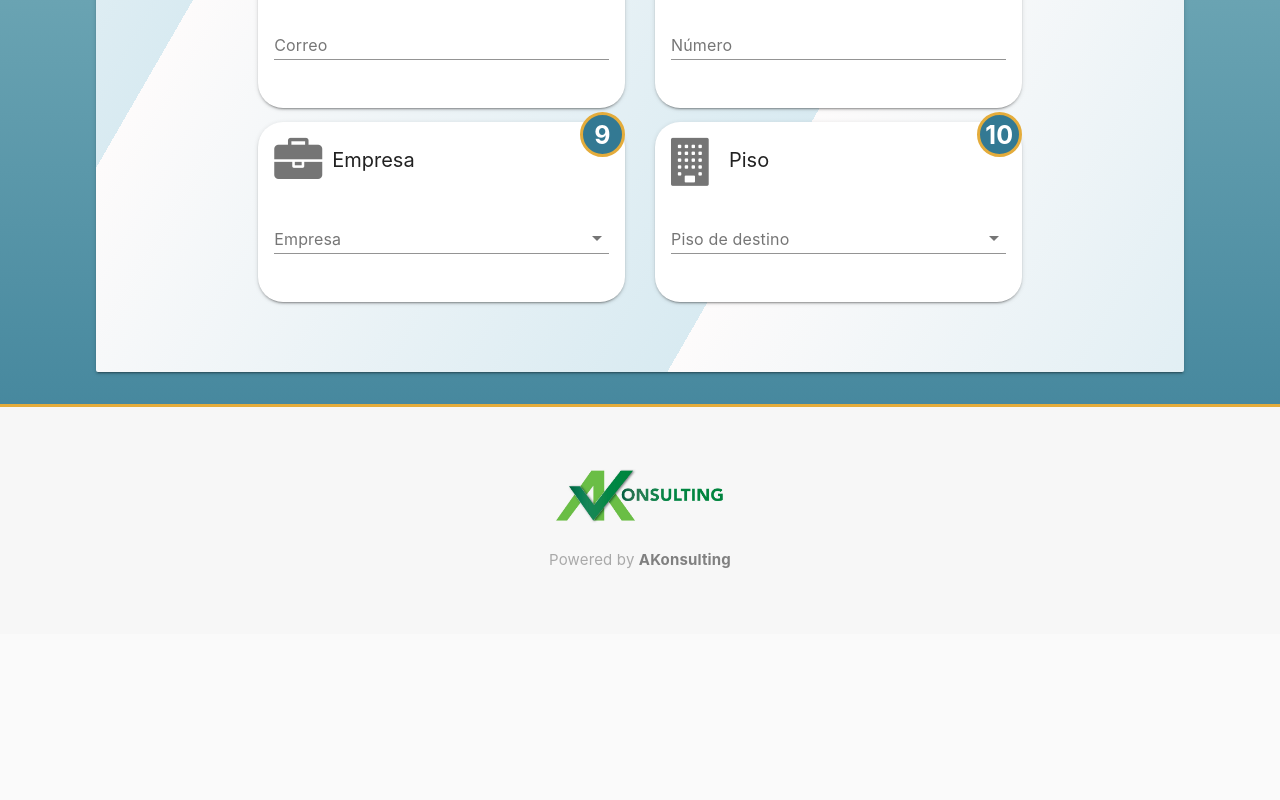
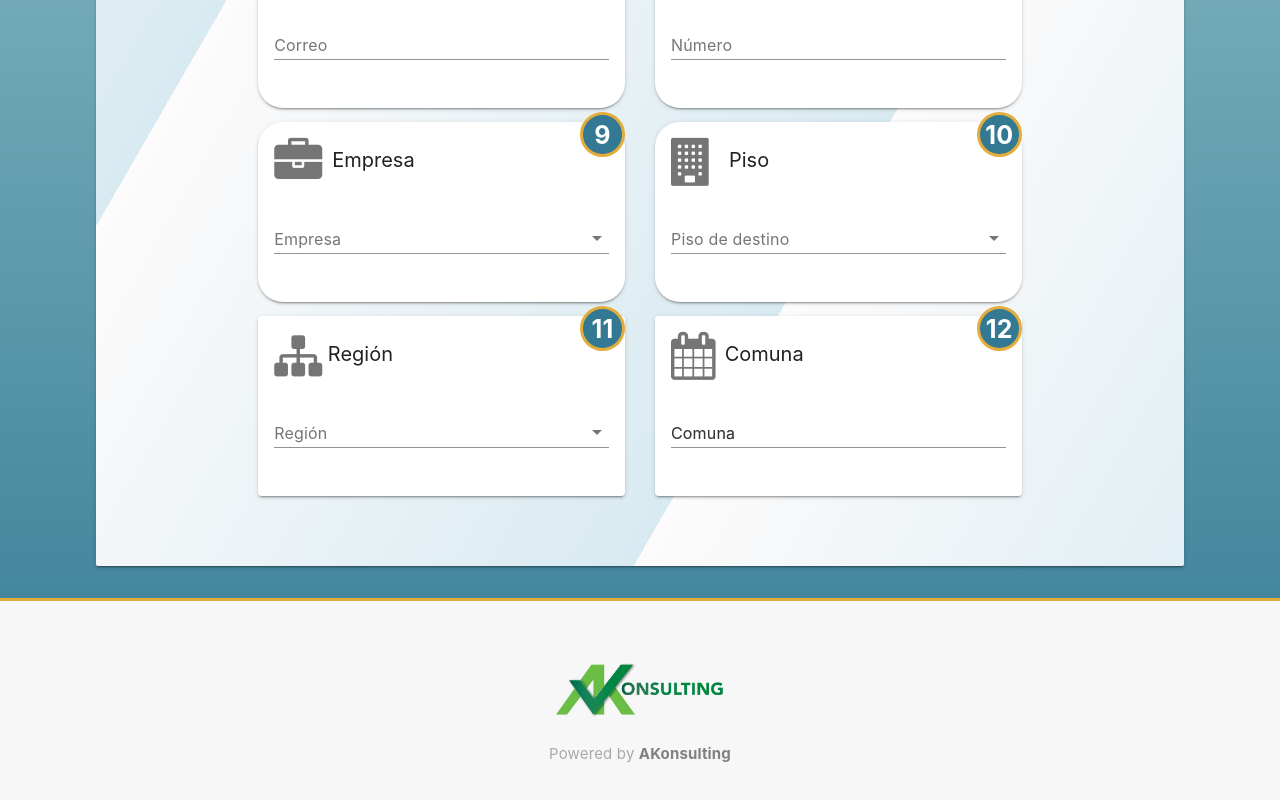
Before and after one commit to cristianrojasn/AMSA_COVID19_form, a Vue app in the folder amsa-form/: page / in a window 1280 px wide. Shown: the part 759-1559 px from the top of the page. Before the commit the page ends 1393 px from the top, so only its background shows below. Built offline with nearby package versions, Linux system fonts and the light colour scheme; what vuefire would draw is missing.

Commit message:
nueva fila dependiente

```diff
--- a/amsa-form/src/components/PrimeraPag.vue
+++ b/amsa-form/src/components/PrimeraPag.vue
@@ -107,7 +107,7 @@
             <!--Empresa-->
         <SelEmpresas/>
         <!--<SelEmpresas/>-->
-
+        <SelComuna/>
     </div>
 </template>
 
@@ -115,6 +115,7 @@
 
 import SelEmpresas from '../components/SelEmpresas.vue';
 import SelCumple from '../components/b-day.vue';
+import SelComuna from '../components/comuna.vue';
 
 export default {
     name: "DatosPersonales",
@@ -131,6 +132,7 @@ export default {
     components: {
         SelCumple,
         SelEmpresas,
+        SelComuna,
     }
 
 }
--- a/amsa-form/src/components/SelEmpresas.vue
+++ b/amsa-form/src/components/SelEmpresas.vue
@@ -36,7 +36,7 @@
                     <md-card-content class="bottom">
                         <md-field>
                             <label for="area">Piso de destino</label>
-                            <md-select name="area" id="area" v-model="Area" md-dense>
+                            <md-select name="area" id="area" v-model="area" md-dense>
                                 <md-option v-for="ar of areas" :key="ar" :value="ar">
                                     {{ ar }}
                                 </md-option>
--- a/amsa-form/src/components/comuna.vue
+++ b/amsa-form/src/components/comuna.vue
@@ -1,89 +1,78 @@
-<!---------- Seccion Gerencia --------->
+<!---------- Seccion Región --------->
 <template>
     <div class="comuna">
         <b-row class="justify-content-center">
-            <b-col class="box-respuestas-1" cols="12" md="3">
+            <b-col class="box-respuestas-1" cols="12" md="6">
             <md-card class="md-layout-item box-respuestas-1 rounded">
                 <md-badge
                 id="badge-steps"
-                md-content="2"
+                md-content="11"
                 />
                 <md-card-header>
                 <div class="md-title">
                     <md-icon class="fa fa-sitemap md-size-2x"></md-icon>
-                    Gerencia
+                    Región
                 </div>
                 </md-card-header>
                 <md-card-content class="bottom">
-                <md-field :class="getValidationClass('gerencia')">
-                    <label for="gerencia">Gerencia</label>
-                    <md-select
-                    name="gerencia"
-                    id="gerencia"
-                    v-model="form.gerencia"
-                    :disabled="sending"
-                    @md-selected="clearAfterGroup"
-                    >
+                <md-field>
+                    <label for="region">Región</label>
+                    <md-select name="region" id="region" v-model="reg">
                     <md-option
-                        v-for="op in Object.keys(opciones)"
-                        :key="op"
-                        :value="op"
-                    >{{ op }}</md-option>
+                        v-for="(regi,index) of Object.keys(comunas)"
+                        :key="regi"
+                        :value="Object.keys(comunas)[index]"
+                    >{{ regi }}</md-option>
                     </md-select>
-                    <span
+                    <!-- <span
                     class="md-error"
                     v-if="!$v.form.gerencia.required"
-                    >Se requiere que ingrese la gerencia</span>
+                    >Se requiere que ingrese la región</span>
                     <span
                     class="md-error"
                     v-else-if="!$v.form.gerencia.minlength"
-                    >El dato ingresado no cumple con el largo mínimo</span>
+                    >El dato ingresado no cumple con el largo mínimo</span> -->
                 </md-field>
                 </md-card-content>
             </md-card>
             </b-col>
-            <!-------- Fin Seccion Gerencia ------->
-            <!---------- Seccion Periodo ---------->
+            <!-------- Fin Seccion Región ------->
+            <!---------- Seccion Comuna ---------->
             <b-col
             class="box-respuestas-1"
             cols="12"
-            md="3"
+            md="6"
             >
             <md-card class="md-layout-item box-respuestas-1 rounded">
                 <md-badge
                 id="badge-steps"
-                md-content="3"
+                md-content="12"
                 />
                 <md-card-header>
                 <div class="md-title">
                     <md-icon class="fa fa-calendar md-size-2x"></md-icon>
-                    Período
+                    Comuna
                 </div>
                 </md-card-header>
                 <md-card-content class="bottom">
-                <md-field :class="getValidationClass('periodo')">
-                    <label for="periodo">Periodo</label>
+                <md-field>
+                    <label for="comuna">Comuna</label>
                     <label
-                    v-if="form.gerencia === null"
-                    for="periodo"
-                    >Periodo</label>
+                    v-if="reg === null"
+                    for="comuna"
+                    >Comuna</label>
                     <md-select
                     v-else
-                    name="periodo"
-                    id="periodo"
-                    v-model="form.periodo"
-                    :disabled="sending"
-                    @md-selected="clearAfterPeriod"
+                    name="comuna"
+                    id="comuna"
+                    v-model="com"
                     >
                     <md-option
-                        v-for="op in Object.keys(
-                        opciones[form.gerencia]['periodicidad']
-                        )"
-                        :key="op"
-                        :value="op"
-                    >{{ op }}</md-option>
+                        v-for="comu in comunas[reg]"
+                        :key="comu"
+                        :value="comu"
+                    >{{ comu }}</md-option>
                     </md-select>
-                    <span class="md-error">El periodo es requerido</span>
                 </md-field>
                 </md-card-content>
             </md-card>
@@ -93,20 +82,19 @@
 </template>
 
 <script>
-//import {previsiones} from '../variables.js'
-/*
+import {comunas} from '../variables.js'
+
 export default {
     name: "Selcomuna",
     data() {
         return {
-            previsiones,
-            cumple:null,
-            conv:null,
-            prevision:null,
+            comunas,
+            reg:null,
+            com:null,
         }
     }
 }
-*/
+
 </script>
 
 <style scoped>
```
